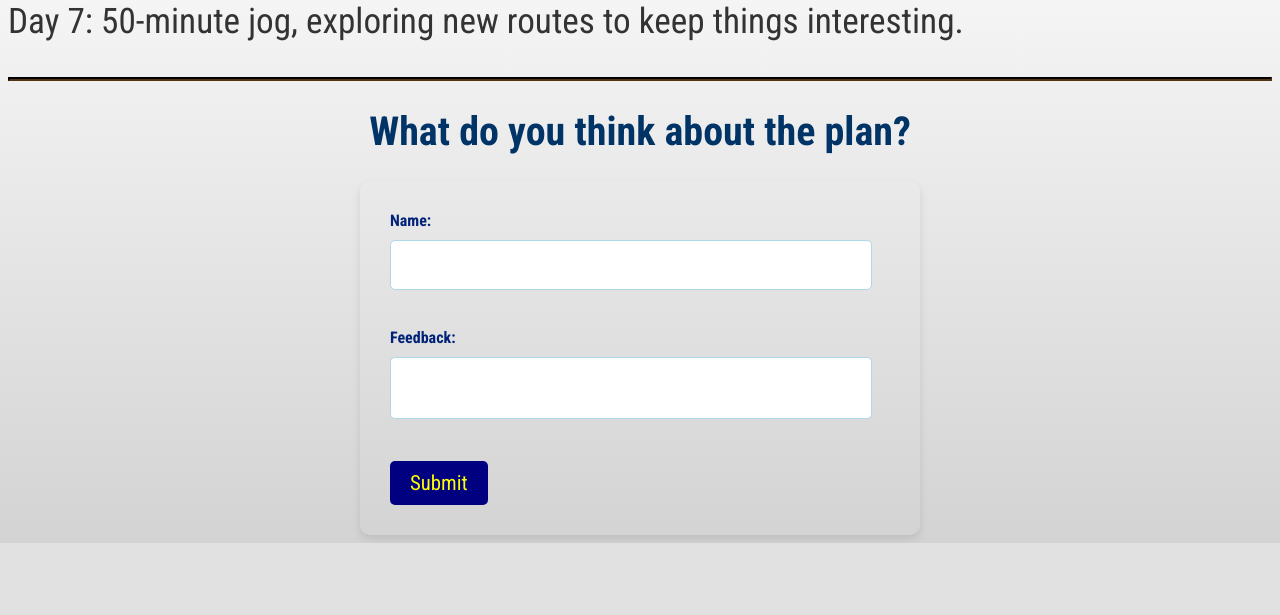
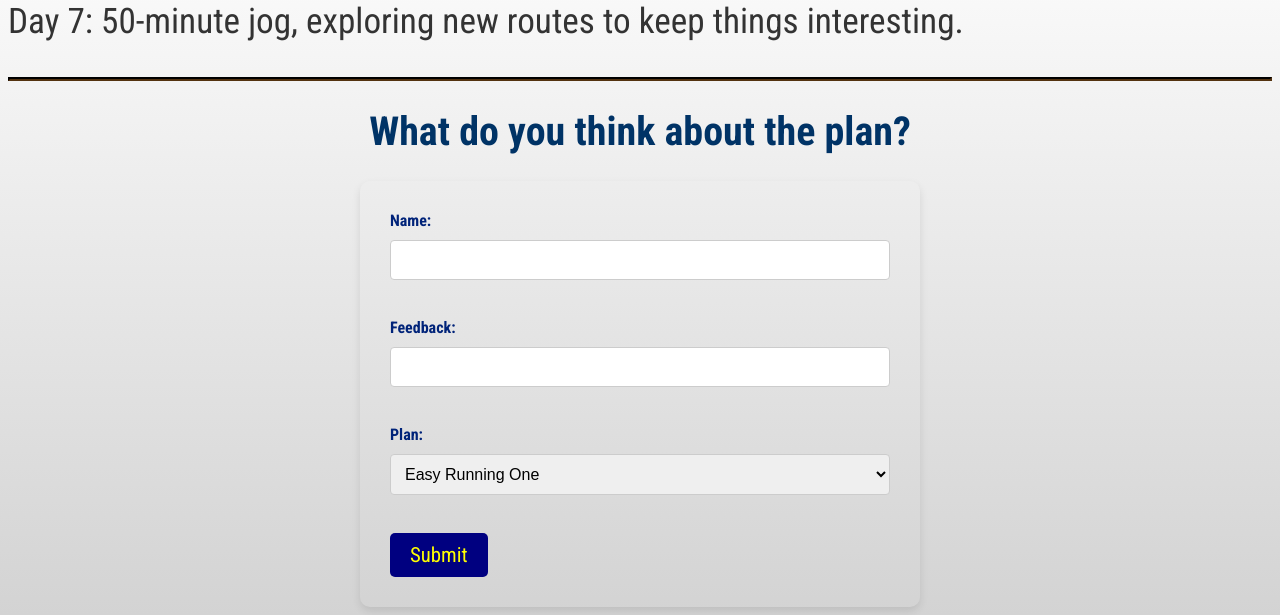
Before and after one commit to benjaMRW/PFA_git, a Flask app: page /plan/1/1/1 in a window 1280 px wide. Shown: the part 2286-2901 px from the top of the page. Before the commit the page ends 2829 px from the top, so only its background shows below. Run offline with Flask 3, Linux system fonts and the light colour scheme; data comes from the database, SQL or seed files in the repository.

Commit message:
i finish the website principal functions

```diff
--- a/TPTI/routes.py
+++ b/TPTI/routes.py
@@ -67,66 +67,45 @@ def plan(id1, id2, id3):
 
     return render_template('plan.html', sports=sports_data, level=level_data, plan=plan_data)
 
-app.secret_key = 'your_secret_key'
-
-# Initialize the database
-def init_db():
-    conn = sqlite3.connect('feedback.db')
-    cursor = conn.cursor()
-    cursor.execute('''
-    CREATE TABLE IF NOT EXISTS feedback (
-        id INTEGER PRIMARY KEY AUTOINCREMENT,
-        username TEXT NOT NULL,
-        content TEXT NOT NULL,
-        date TIMESTAMP DEFAULT CURRENT_TIMESTAMP
-    )
-    ''')
-    conn.commit()
-    conn.close()
-
-init_db()
-# Route to display feedback for a specific user
-
-
 @app.route('/feedback', methods=['POST'])
 def submit_feedback():
     username = request.form.get('username')
     content = request.form.get('content')
+    plan = request.form.get('plan')
 
-    if not username or not content:
-        return "Username and content are required", 400
+    if not username or not content or not plan:
+        return "Username, content, and plan are required", 400
 
-    conn = sqlite3.connect('feedback.db')
+    conn = sqlite3.connect('PFA.db')
     cursor = conn.cursor()
-    cursor.execute('INSERT INTO feedback (username, content) VALUES (?, ?)', (username, content))
+    cursor.execute('INSERT INTO feedback (username, content, plan, date) VALUES (?, ?, ?, ?)',
+                   (username, content, plan, datetime.now()))
     conn.commit()
     conn.close()
 
     return redirect('/DisplayFeedback')
 
-def format_name(username):
-    # Remove square brackets from the username
-    return username.replace('[', '').replace(']', '')
-
-
-# Route to display feedback
 @app.route('/DisplayFeedback')
 def display_feedback():
-    conn = sqlite3.connect('feedback.db')
+    conn = sqlite3.connect('PFA.db')
     cursor = conn.cursor()
-    cursor.execute('SELECT username, content, date FROM feedback')
+    cursor.execute('SELECT username, content, date, plan FROM feedback')
     feedbacks = cursor.fetchall()
     conn.close()
 
-    # Format the date
     formatted_feedbacks = []
     for feedback in feedbacks:
-        username, content, date = feedback
-        formatted_date = datetime.strptime(date, '%Y-%m-%d %H:%M:%S').strftime('%d/%m/%Y')
-        formatted_username = format_name(username)
-        formatted_feedbacks.append((formatted_username, content, formatted_date))
+        username, content, date_str, plan = feedback
+        # Remove any trailing milliseconds if present
+        date_str = date_str.split('.')[0]
+        formatted_date = datetime.strptime(date_str, '%Y-%m-%d %H:%M:%S').strftime('%d/%m/%Y')
+        formatted_feedbacks.append((username, content, formatted_date, plan))
 
     return render_template('DisplayFeedback.html', feedbacks=formatted_feedbacks)
+
+def format_name(username):
+    return username.replace('[', '').replace(']', '')
+
 
 
 if __name__ == '__main__':
--- a/TPTI/static/css/style.css
+++ b/TPTI/static/css/style.css
@@ -53,7 +53,7 @@ ul
 a{
 
   text-decoration: none;
-  color: yellow;
+  color: #F8F4E1;
   font-size: 140%;
 }
 a2{
@@ -205,21 +205,8 @@ label {
     font-weight: bold;
 }
 
-input[type="text"],
-textarea {
-    width: 90%;
-    padding: 3%;
-    margin-bottom: 20px;
-    border: 1px solid lightblue;
-    border-radius: 5px;
-    font-size: 1em;
-}
-.fixed-textarea
-{
- width: 90%;
- height: 3%;
- resize: none;
-}
+
+
 
 button {
     background-color: navy;
@@ -259,9 +246,11 @@ li {
   border-radius: 5px;
   box-shadow: 0 2px 4px rgba(0, 0, 0, 0.1);
   text-align: left;
+  font-size: 25PX;
 }
 li strong {
-  color: #333;
+  color: navy;
+
 }
 li span.date {
   display: block;
@@ -276,3 +265,14 @@ li span.username {
 li p.content {
   margin: 5px 0 0;
 }
+input[type="text"],
+textarea,
+select {
+    width: 100%;
+    padding: 10px;
+    margin-bottom: 20px;
+    border: 1px solid #ccc;
+    border-radius: 4px;
+    font-size: 16px;
+    box-sizing: border-box;
+}
--- a/TPTI/templates/plan.html
+++ b/TPTI/templates/plan.html
@@ -9,14 +9,23 @@
 
 <hr>
 
+
 <center><h1>What do you think about the plan?</h1></center>
-    <form action="/feedback" method="post">
-        <label for="username">Name:</label>
-        <input type="text" id="username" name="username" required><br><br>
-        <label for="content">Feedback:</label>
-        <textarea id="content" name="content" class="fixed-textarea" required></textarea><br><br>
-        <button type="submit">Submit</button>
-    </form>
-
+<form action="/feedback" method="POST">
+    <label for="username">Name:</label>
+    <input type="text" id="username" name="username" required><br><br>
+    <label for="content">Feedback:</label>
+    <input type="text" id="content" name="content" required></input><br><br>
+    <label for="plan">Plan:</label>
+    <select id="plan" name="plan" required>
+        <option value="easy running one">Easy Running One</option>
+        <option value="easy running two">Easy Running Two</option>
+        <option value="hard running plan one">Hard Running Plan One</option>
+        <option value="hard running plan two">Hard Running Plan Two</option>
+        <option value="easy cycling">Easy Cycling</option>
+        <option value="hard cycling">Hard Cycling</option>
+    </select><br><br>
+    <button type="submit">Submit</button>
+</form>
 
 {%endblock%}
```
Also changed, not shown: TPTI/templates/DisplayFeedback.html (+8 -2 lines), TPTI/PFA.db, TPTI/feedback.db (deleted), TPTI/templates/contact.html (added).
